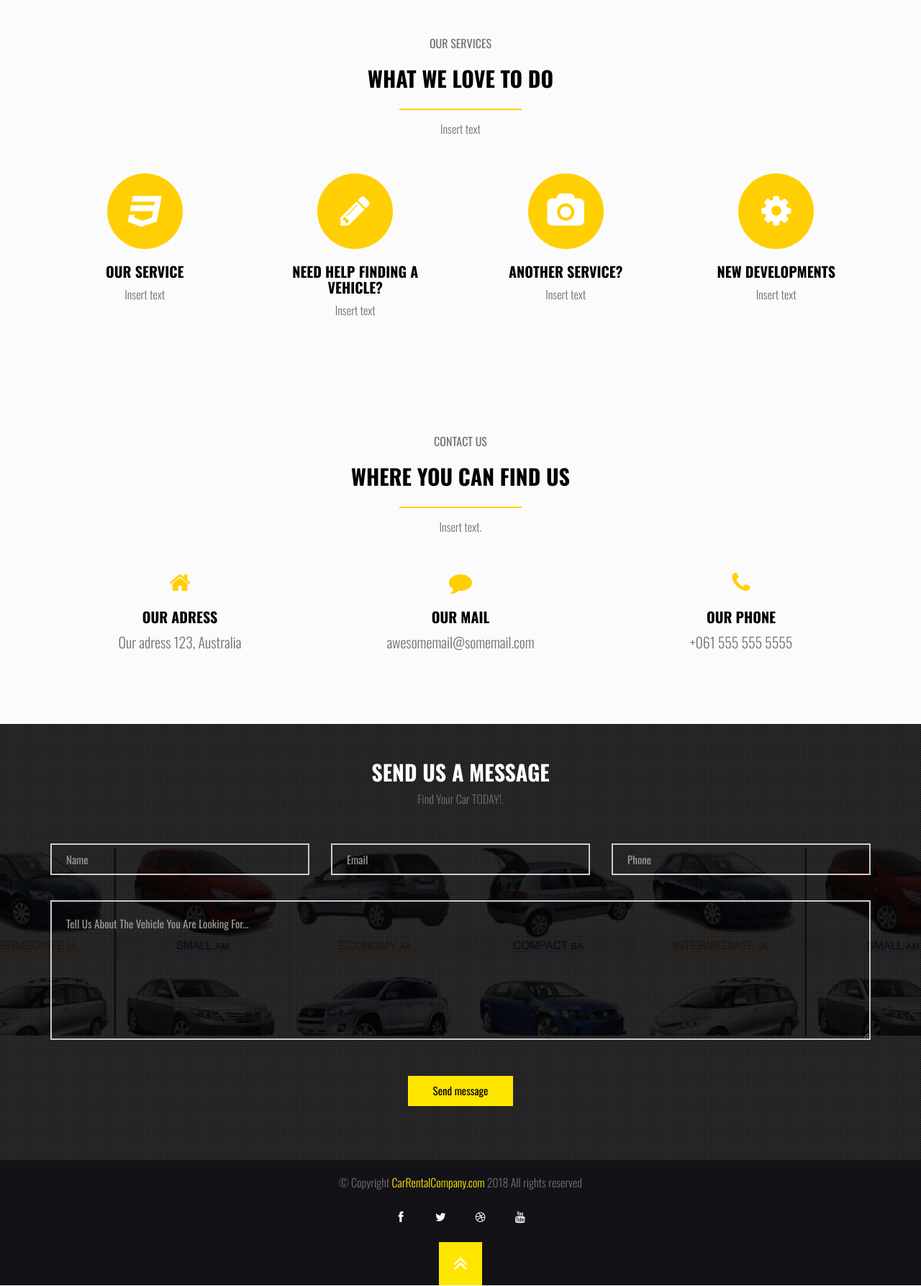
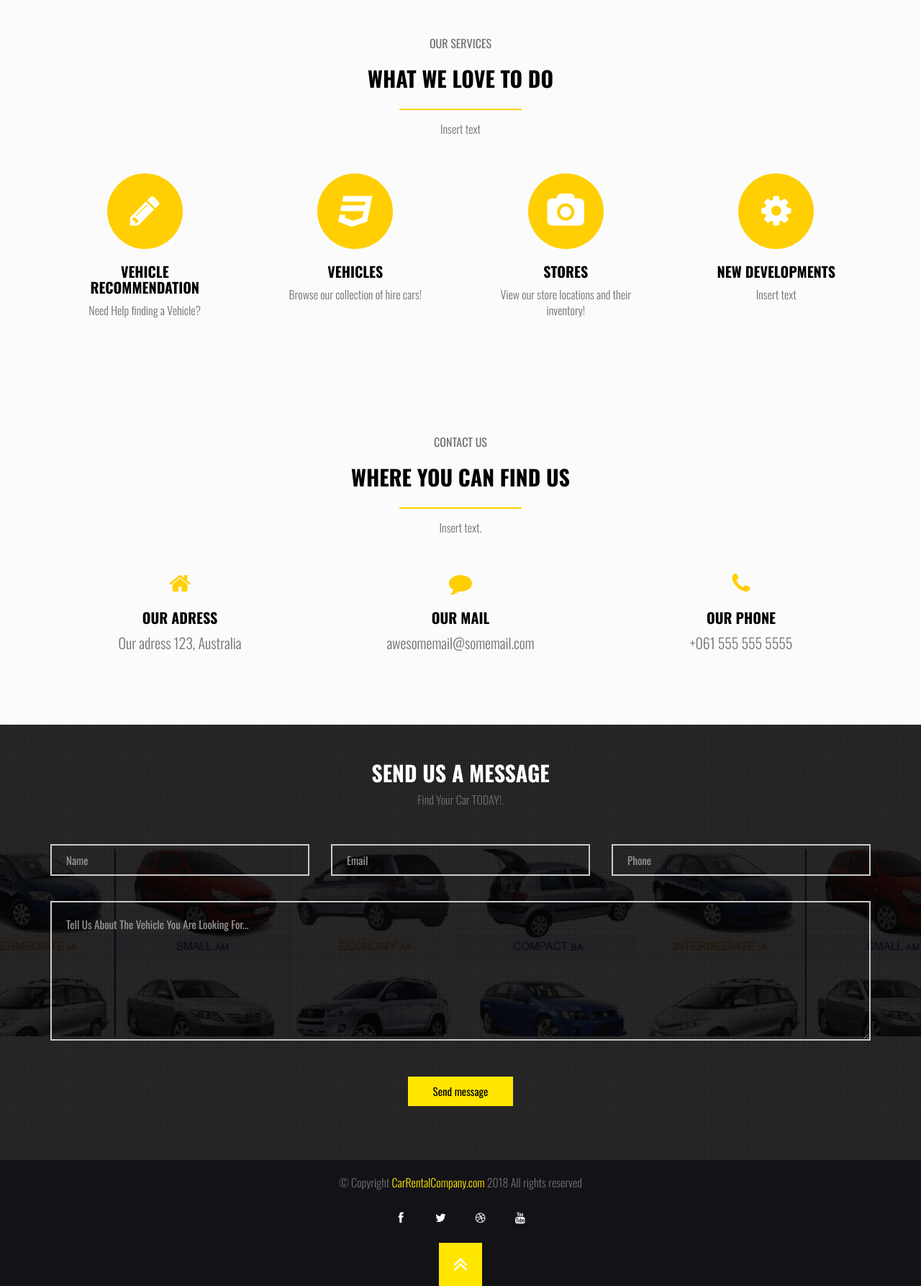
Before and after one commit to thomasvogelaar/IFB299, a Django app: page / in a window 1280 px wide. Shown: the part 801-2588 px from the top of the page at 72% size. Run offline with Django 3.2, Linux system fonts and the light colour scheme; some libraries are stand-ins or nearby versions.

Commit message:
Linked some assets on the main page.

```diff
--- a/carrental/templates/core/index.html
+++ b/carrental/templates/core/index.html
@@ -95,29 +95,33 @@
 					<p>Insert text</p>
 				</div>
 				<div class="row">
-					<div class="col-sm-3">
-						<div class="service-item fadeInDown">
-							<div class="circle circle-l"><i class="fa fa-css3 fa-3x"></i></div>
-							<h3>Our Service</h3>
-							<p class="font-m">Insert text</p>
-						</div>
-					</div>
 					<a href="/recommend-car">
 						<div class="col-sm-3">
 							<div class="service-item fadeInUp">
 								<div class="circle circle-l"><i class="fa fa-pencil fa-3x"></i></div>
-								<h3>Need Help finding a Vehicle?</h3>
-								<p class="font-m">Insert text</p>
+								<h3>Vehicle Recommendation</h3>
+								<p class="font-m">Need Help finding a Vehicle?</p>
 							</div>
 						</div>
 					</a>
-					<div class="col-sm-3">
-						<div class="service-item fadeInDown">
-							<div class="circle circle-l"><i class="fa fa-camera fa-3x"></i></div>
-							<h3>Another Service?</h3>
-							<p class="font-m">Insert text</p>
+					<a href="/browsecars">
+						<div class="col-sm-3">
+							<div class="service-item fadeInDown">
+								<div class="circle circle-l"><i class="fa fa-css3 fa-3x"></i></div>
+								<h3>Vehicles</h3>
+								<p class="font-m">Browse our collection of hire cars!</p>
+							</div>
 						</div>
-					</div>
+					</a>
+					<a href="/storedetails/1">
+						<div class="col-sm-3">
+							<div class="service-item fadeInDown">
+								<div class="circle circle-l"><i class="fa fa-camera fa-3x"></i></div>
+								<h3>Stores</h3>
+								<p class="font-m">View our store locations and their inventory!</p>
+							</div>
+						</div>
+					</a>
 					<div class="col-sm-3">
 						<div class="service-item fadeInUp">
 							<div class="circle circle-l"><i class="fa fa-gear fa-3x"></i></div>
```
